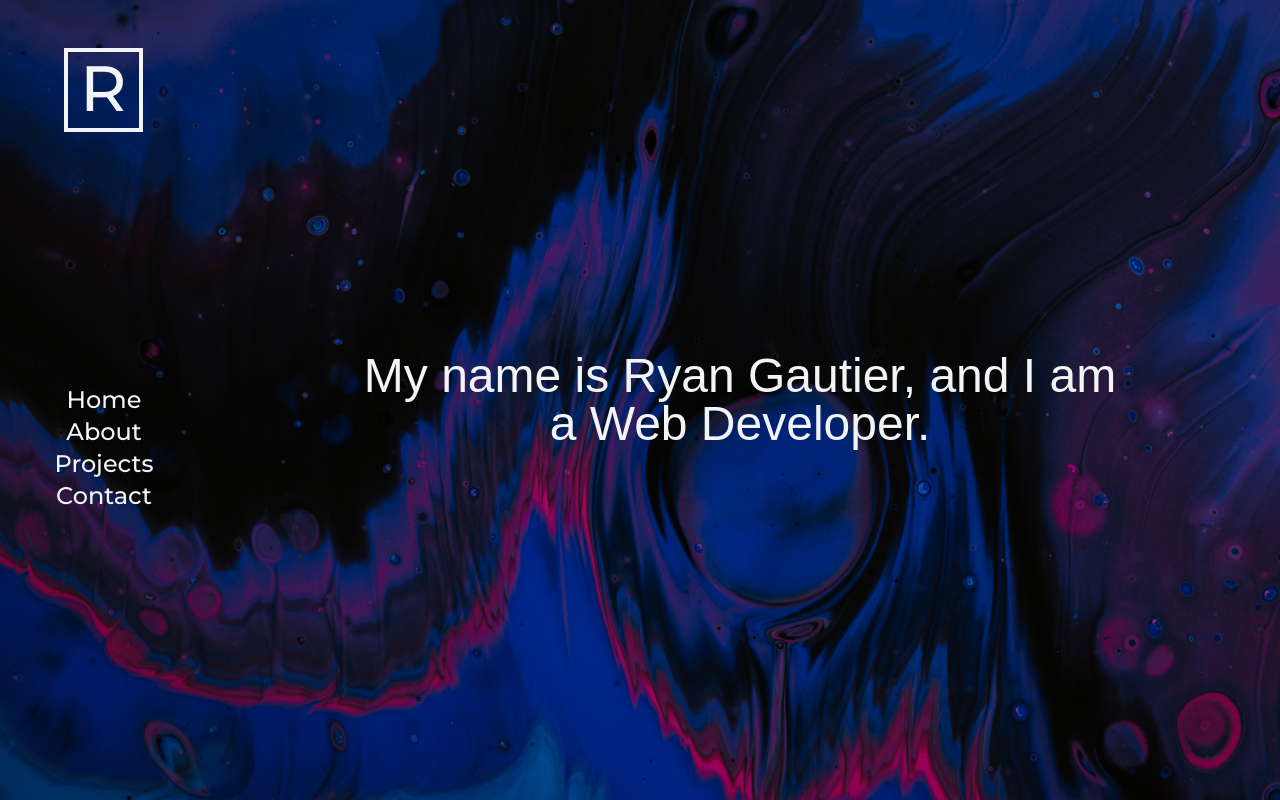
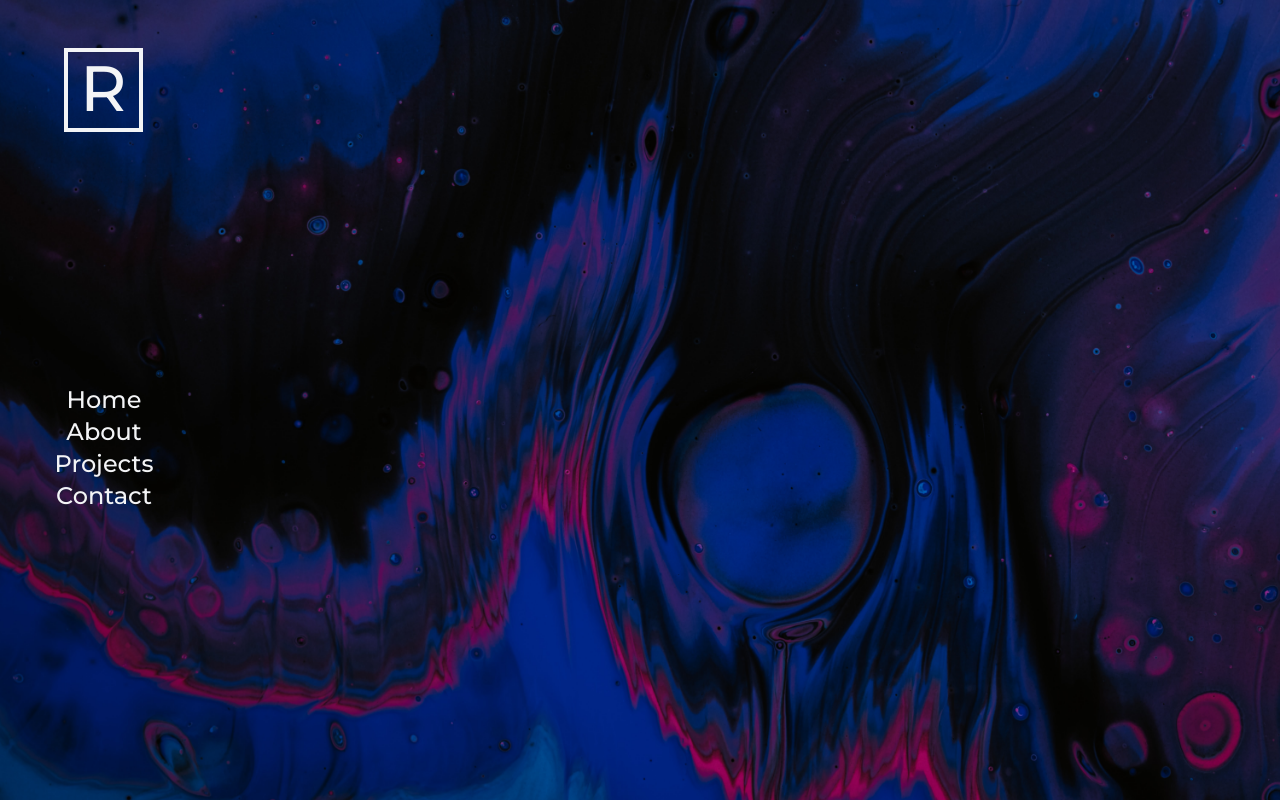
Before and after one commit to ryangautier1/reactportfolio, a React (Create React App) app: page /projects in a window 1280 px wide. Built offline with nearby package versions, Linux system fonts and the light colour scheme; a web font is replaced by a local one.

Commit message:
change the way the background is rendered

```diff
--- a/src/App.js
+++ b/src/App.js
@@ -2,9 +2,11 @@ import React from 'react';
 import { BrowserRouter as Router, Route, Switch } from 'react-router-dom';
 import Navbar from './components/Navbar';
 import Home from './pages/Home';
-import Projects from './pages/Projects'
+import Background from './components/Background';
 
 function App() {
+  Background();
+
   return (
     <Router>
       <div>
@@ -13,9 +15,9 @@ function App() {
           <Route exact path="/" component={Home}>
             <Home />
           </Route>
-          <Route exact path="/projects" component={Projects}>
+          {/* <Route exact path="/projects" component={Projects}>
             <Projects />
-          </Route>
+          </Route> */}
         </Switch>
       </div>
     </Router>
--- /dev/null
+++ b/src/components/Background/index.js
@@ -0,0 +1,7 @@
+import "./style.css";
+
+function Background() {
+  document.body.classList.add("home-background");
+}
+
+export default Background;
--- a/src/components/HomeBackground/style.css
+++ b/src/components/Background/style.css
@@ -1,6 +1,6 @@
-.background-image {
+.home-background {
   background-image: url("../../images/homepage.jpg");
-  background-color: white;
+  background-color: #333;
   height: 100vh;
   min-width: 100%;
   overflow: hidden;
--- a/src/components/HomeBackground/index.js
+++ b/src/components/ProjectBackground/index.js
@@ -1,10 +1,10 @@
 import React from "react";
 import "./style.css";
 
-function HomeBackground() {
+function ProjectBackground() {
   return (
     <div className="background-image z-0 absolute top-0"></div>
   )
 }
 
-export default HomeBackground;
+export default ProjectBackground;
--- /dev/null
+++ b/src/components/ProjectBackground/style.css
@@ -0,0 +1,8 @@
+.background-image {
+  background-image: url("../../images/projectpage.jpg");
+  background-color: white;
+  height: 100vh;
+  min-width: 100%;
+  overflow: hidden;
+  background-size: cover;
+}
--- a/src/pages/Home.js
+++ b/src/pages/Home.js
@@ -1,11 +1,9 @@
 import React from 'react';
-import HomeBackground from '../components/HomeBackground';
 import HomeContent from '../components/HomeContent';
 
 function Home() {
   return (
     <div>
-      <HomeBackground />
       <HomeContent />
     </div>
   )
--- a/src/pages/Projects.js
+++ b/src/pages/Projects.js
@@ -1,11 +1,10 @@
 import React from 'react';
-import HomeBackground from '../components/HomeBackground';
+import ProjectBackground from '../components/ProjectBackground';
 import HomeContent from '../components/HomeContent';
 
 function Projects() {
   return (
     <div>
-      <HomeBackground />
       <HomeContent />
     </div>
   )
```
Also changed, not shown: 1 other file (tests, documents, lock files or other folders).
